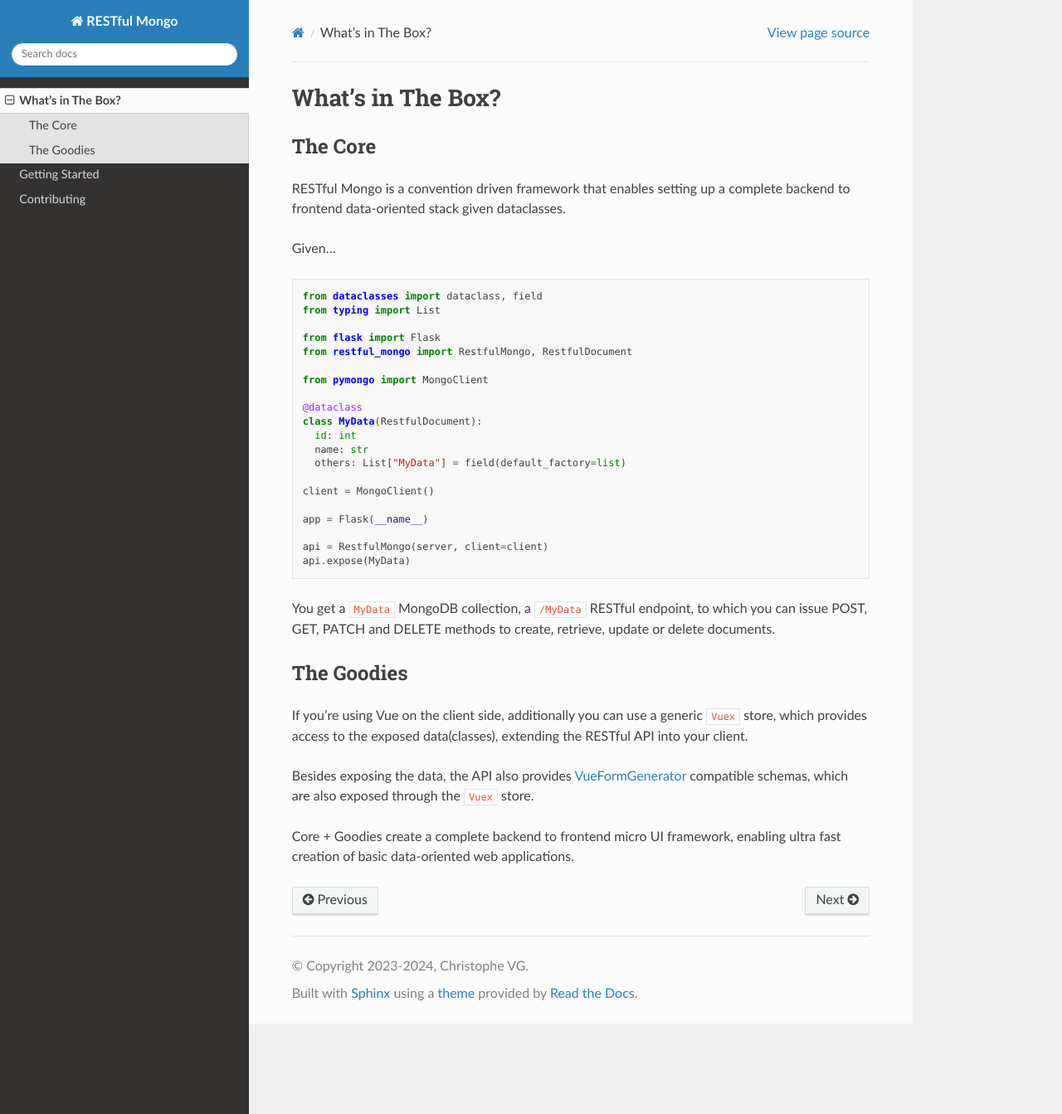
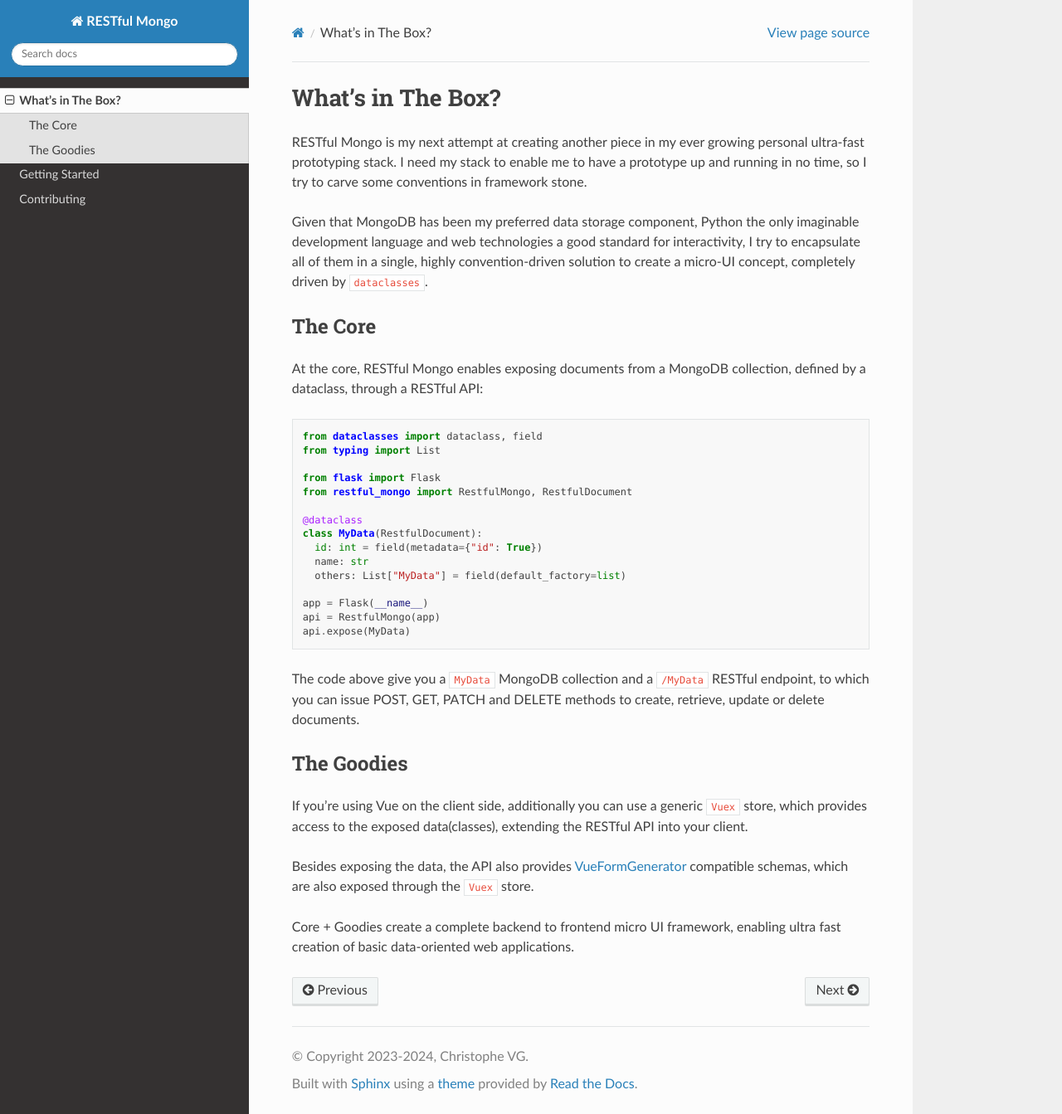
Before and after one commit to christophevg/restful-mongo, a Sphinx documentation site: the page built from docs/whats-in-the-box.md, in a window 1280 px wide and 1343 px high. Shown: the whole window at 83% size. Built offline with Sphinx 7.4.7 and the Read the Docs theme 2.0.0, drawn with Linux system fonts in a browser that asks for light colours.

Commit message:
improved introductionary docs a bit

````diff
--- a/docs/whats-in-the-box.md
+++ b/docs/whats-in-the-box.md
@@ -1,10 +1,12 @@
 # What's in The Box?
+
+RESTful Mongo is my next attempt at creating another piece in my ever growing personal ultra-fast prototyping stack. I need my stack to enable me to have a prototype up and running in no time, so I try to carve some conventions in framework stone.
+
+Given that MongoDB has been my preferred data storage component, Python the only imaginable development language and web technologies a good standard for interactivity, I try to encapsulate all of them in a single, highly convention-driven solution to create a micro-UI concept, completely driven by `dataclasses`.
 
 ## The Core
 
-RESTful Mongo is a convention driven framework that enables setting up a complete backend to frontend data-oriented stack given dataclasses.
-
-Given...
+At the core, RESTful Mongo enables exposing documents from a MongoDB collection, defined by a dataclass, through a RESTful API:
 
 ```python
 from dataclasses import dataclass, field
@@ -13,23 +15,18 @@
 from flask import Flask
 from restful_mongo import RestfulMongo, RestfulDocument
 
-from pymongo import MongoClient
-
 @dataclass
 class MyData(RestfulDocument):
-  id: int
+  id: int = field(metadata={"id": True})
   name: str
   others: List["MyData"] = field(default_factory=list)
 
-client = MongoClient()
-
 app = Flask(__name__)
-
-api = RestfulMongo(server, client=client)
+api = RestfulMongo(app)
 api.expose(MyData)
 ```
 
-You get a `MyData` MongoDB collection, a `/MyData` RESTful endpoint, to which you can issue POST, GET, PATCH and DELETE methods to create, retrieve, update or delete documents.
+The code above give you a `MyData` MongoDB collection and a `/MyData` RESTful endpoint, to which you can issue POST, GET, PATCH and DELETE methods to create, retrieve, update or delete documents.
 
 ## The Goodies
 
````
